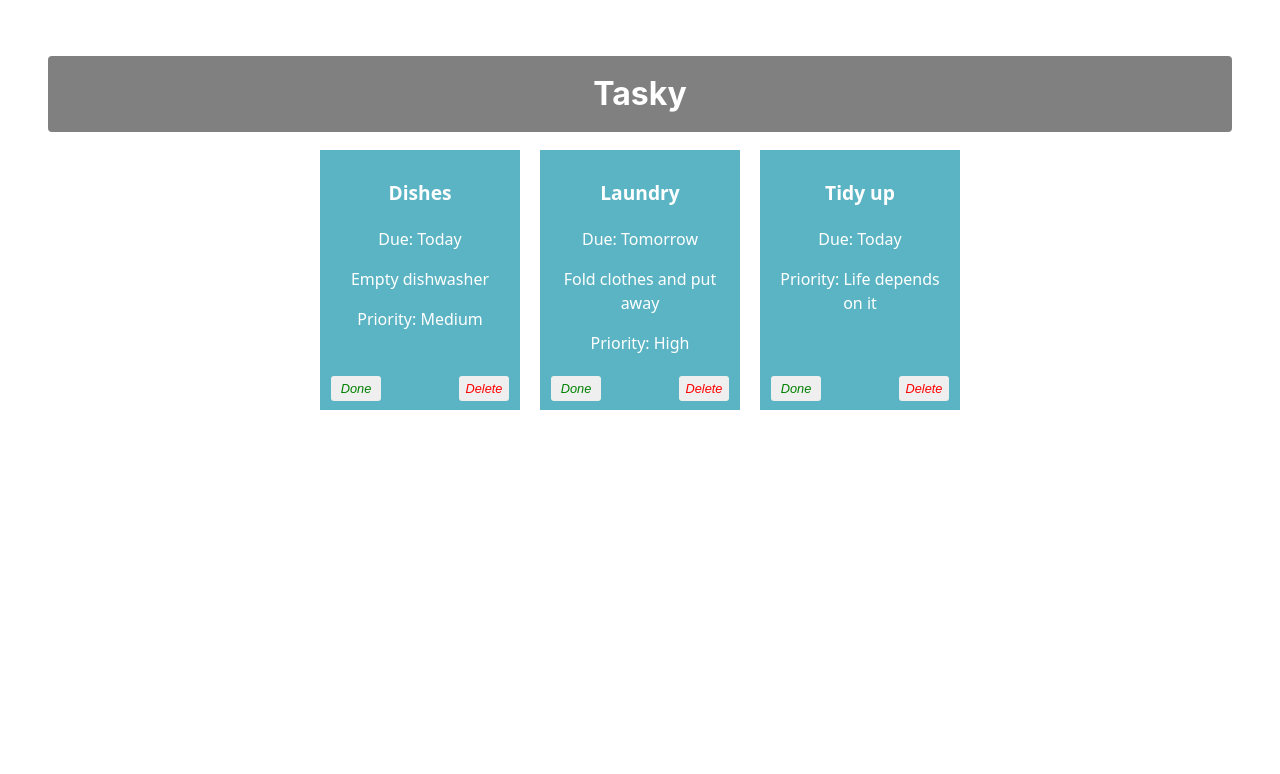
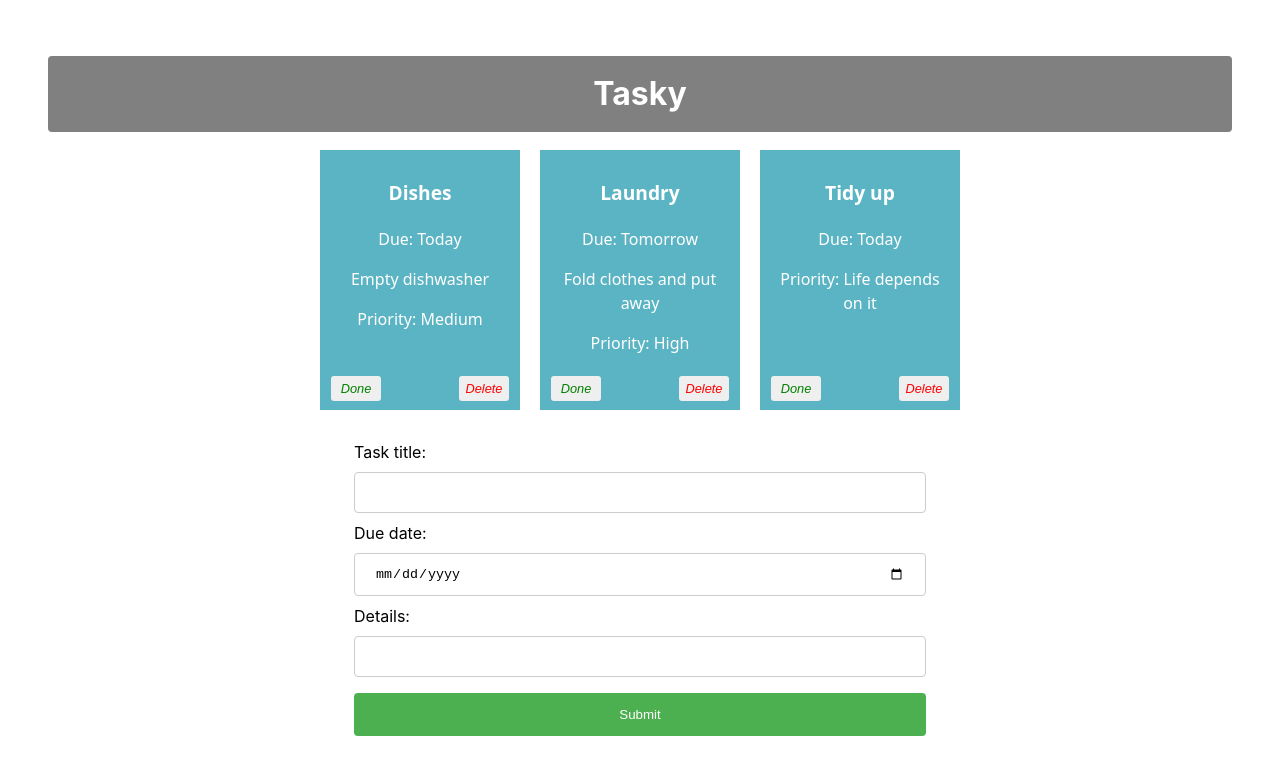
Before and after one commit to thava-51/react-basics-labs, a React (Vite) app in the folder rbasics/: page / in a window 1280 px wide. Shown: the top 774 px of the page. Built offline with nearby package versions, Linux system fonts and the light colour scheme.

Commit message:
Tasky Lab 2B Part 3

```diff
--- a/rbasics/src/App.css
+++ b/rbasics/src/App.css
@@ -64,3 +64,34 @@
   right: 5px;
   color: red;
 }
+
+input[type=text], input[type=date] {
+  width: 100%;
+  padding: 12px 20px;
+  margin: 8px 0;
+  display: inline-block;
+  border: 1px solid #ccc;
+  border-radius: 4px;
+  box-sizing: border-box;
+}
+
+input[type=submit] {
+  width: 100%;
+  background-color: #4CAF50;
+  color: white;
+  padding: 14px 20px;
+  margin: 8px 0;
+  border: none;
+  border-radius: 4px;
+  cursor: pointer;
+}
+
+input[type=submit]:hover {
+  background-color: #45a049;
+}
+
+form {
+  text-align: left;
+  width: 50%;
+  margin: auto;
+}
--- a/rbasics/src/App.jsx
+++ b/rbasics/src/App.jsx
@@ -1,6 +1,8 @@
 import React, { useState } from 'react';
 import './App.css';
 import Task from './components/Task';
+import AddTaskForm from './components/Form';
+
 
 function App() {
   const [ taskState, setTaskState ] = useState({
@@ -38,6 +40,7 @@
           deleteTask = {() => deleteHandler(index)}
         />
       ))}
+      <AddTaskForm/>
     </div>
   );
 }
--- /dev/null
+++ b/rbasics/src/components/Form.jsx
@@ -0,0 +1,25 @@
+function AddTaskForm(props){
+  return (
+    <div>
+      <form>
+        <label>
+            Task title:
+            <input type="text" name="title" required />
+        </label>
+        <br />
+        <label>
+            Due date:
+            <input type="date" name="deadline" required />
+        </label>
+        <br />
+        <label>
+            Details:
+            <input type="text" name="description" />
+        </label>
+        <input type="submit" value="Submit" />
+        </form>
+    </div>
+  )
+};
+
+export default AddTaskForm;
```
